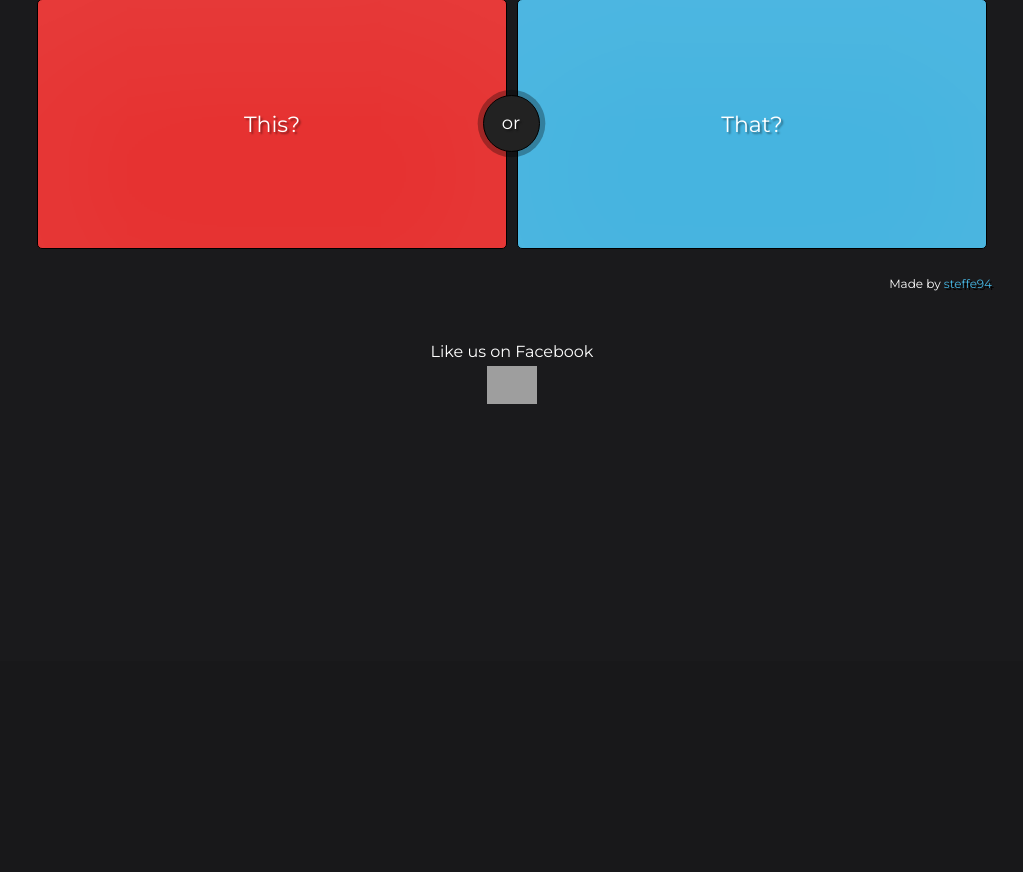
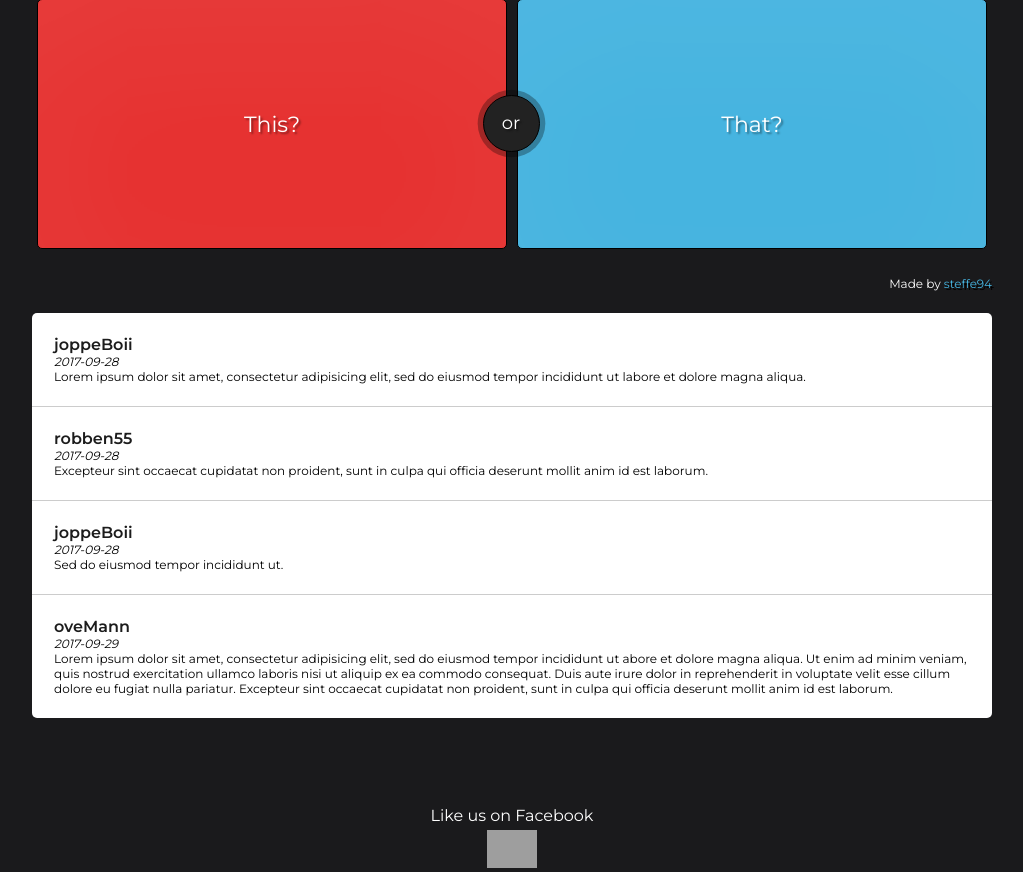
Before and after one commit to duvan094/PHPproject, a PHP site: page / in a window 1280 px wide. Shown: the part 139-1011 px from the top of the page, without its empty margins (128-1151 px from the left). Before the commit the page ends 543 px from the top, so only its background shows below. Run offline with PHP 8.4, Linux system fonts and the light colour scheme; grey boxes are pictures that could not be loaded.

Commit message:
Added some comments

```diff
--- a/index.php
+++ b/index.php
@@ -8,5 +8,31 @@
       </ul>
       <p id="user">Made by <a href="#">steffe94</a></p>
 
+      <ul id="commentContainer">
+        <li class="commentField">
+            <a href="#">joppeBoii</a>
+            <p><i>2017-09-28</i></p>
+            <p>Lorem ipsum dolor sit amet, consectetur adipisicing elit, sed do eiusmod tempor
+              incididunt ut labore et dolore magna aliqua. </p>
+        </li>
+        <li class="commentField">
+            <a href="#">robben55</a>
+            <p><i>2017-09-28</i></p>
+            <p>Excepteur sint occaecat cupidatat non proident, sunt in culpa qui officia
+              deserunt mollit anim id est laborum. </p>
+        </li>
+        <li class="commentField">
+            <a href="#">joppeBoii</a>
+            <p><i>2017-09-28</i></p>
+            <p>Sed do eiusmod tempor incididunt ut. </p>
+        </li>
+        <li class="commentField">
+            <a href="#">oveMann</a>
+            <p><i>2017-09-29</i></p>
+            <p>Lorem ipsum dolor sit amet, consectetur adipisicing elit, sed do eiusmod tempor incididunt ut
+              abore et dolore magna aliqua. Ut enim ad minim veniam, quis nostrud exercitation ullamco laboris nisi ut aliquip ex ea commodo consequat. Duis aute irure dolor in reprehenderit in voluptate velit esse cillum dolore eu fugiat nulla pariatur. Excepteur sint occaecat cupidatat non proident,
+              sunt in culpa qui officia deserunt mollit anim id est laborum.</p>
+        </li>
+      </ul>
     </main>
     <?php  include "footer.php"?>
--- a/main.css
+++ b/main.css
@@ -146,7 +146,8 @@ main{
 
 main>#user{
 	font-size: 12px;
-	float:right;
+	text-align: right;
+	margin-bottom:22px;
 }
 
 main>#user>a{
@@ -158,6 +159,33 @@ main>#user>a{
 main>#user>a:hover{
 	text-decoration: none;
 	color:#2694C0;
+}
+
+#commentContainer{
+	background:#FFF;
+	border-radius: 5px;
+}
+
+#commentContainer>.commentField>a{
+	text-decoration: none;
+	font-weight: 600;
+	color:#1c1c1c;
+}
+
+#commentContainer>.commentField{
+	padding:22px;
+	border-bottom: 1px solid #CCC;
+	list-style: none;
+}
+
+#commentContainer>.commentField:last-child{
+	border-bottom: none;
+}
+
+#commentContainer>.commentField>p{
+	color:#000;
+	font-size: 12px;
+
 }
 
 footer {
```
